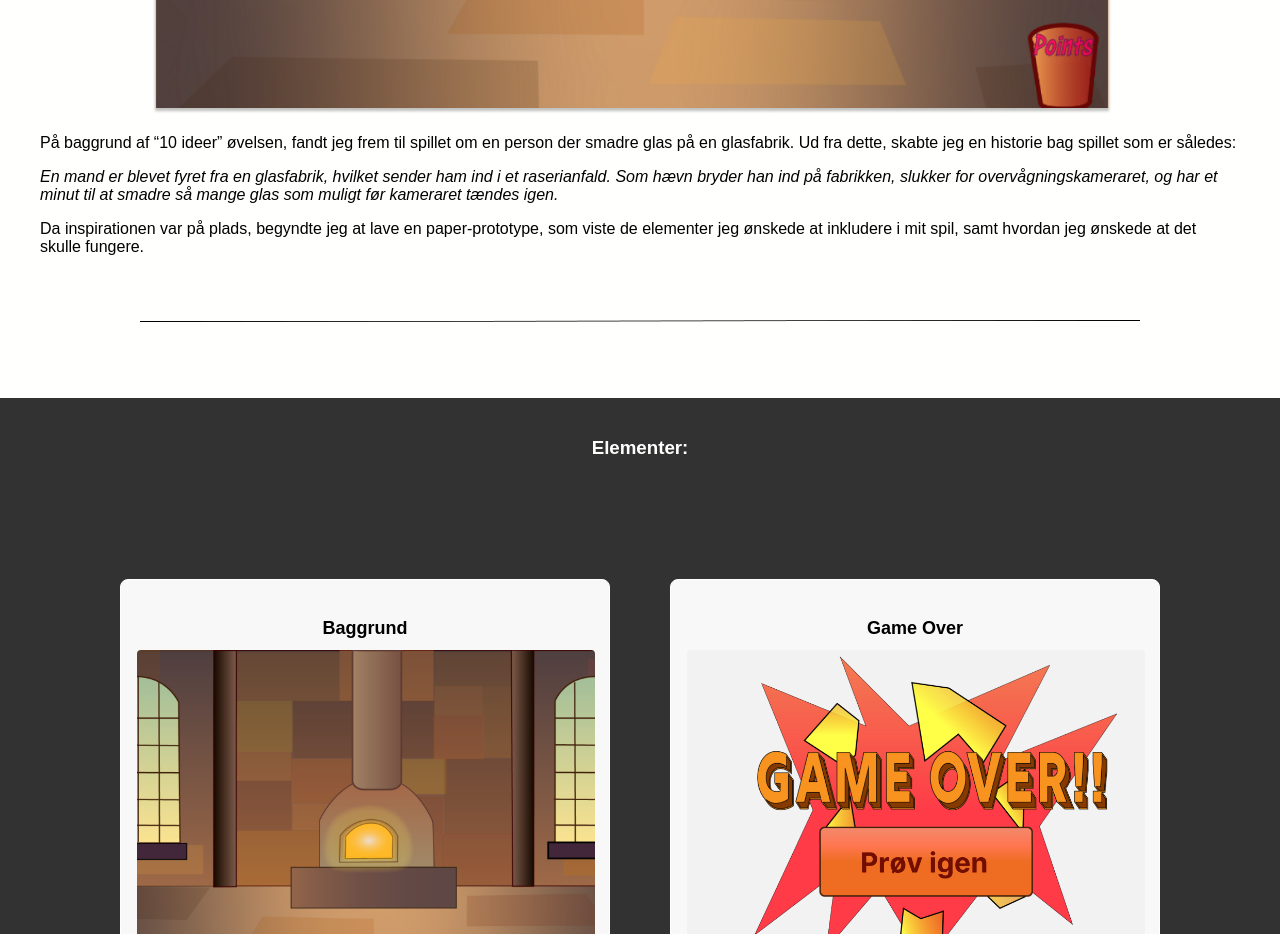
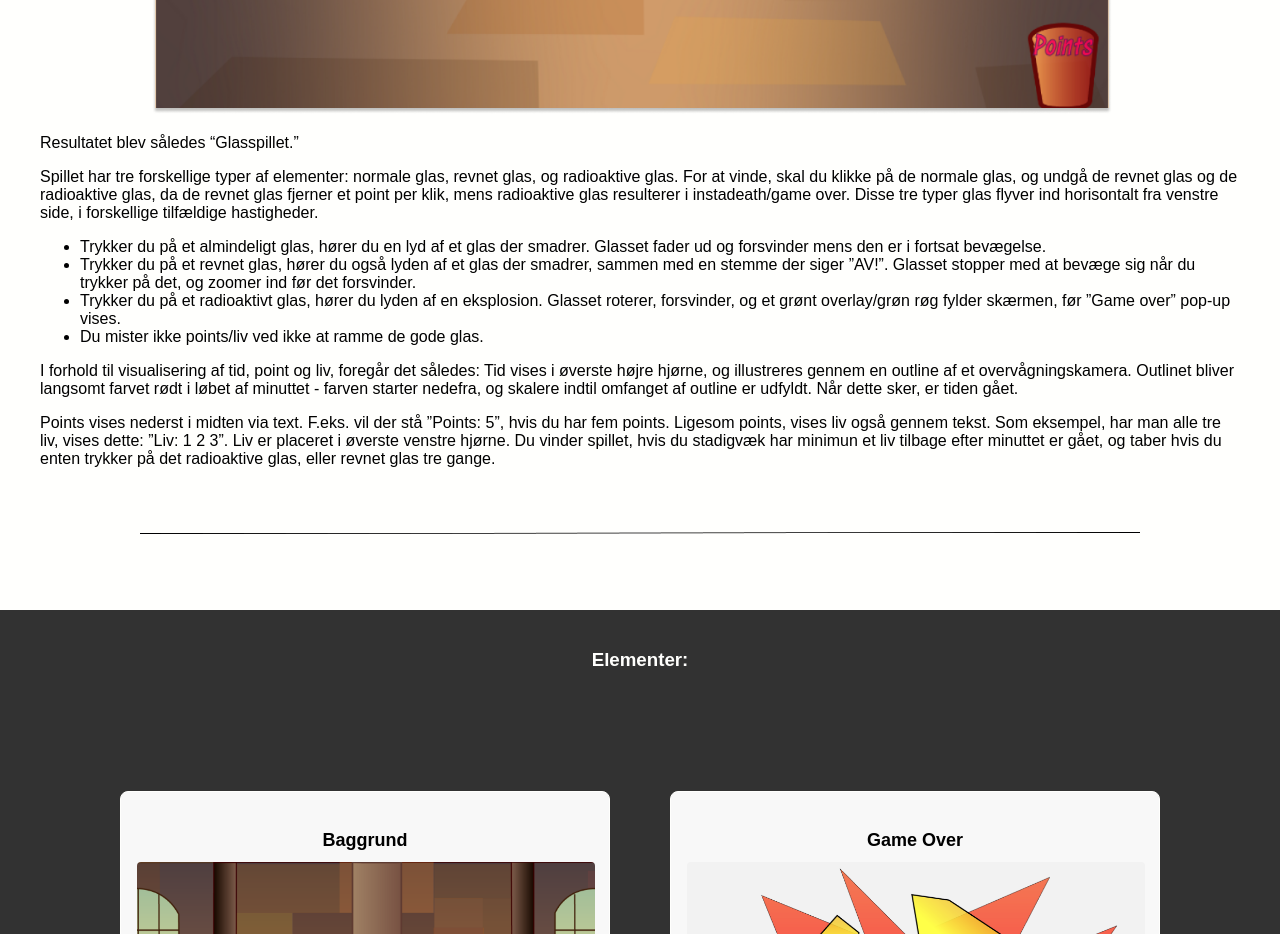
Before and after one commit to LeaFelg/portfoliosite, a plain HTML site: page glasspil.html in a window 1280 px wide. Shown: the part 2180-3114 px from the top of the page. Drawn offline with Linux system fonts and the light colour scheme.

Commit message:
add li tag

```diff
--- a/glasspil.html
+++ b/glasspil.html
@@ -70,11 +70,22 @@
                     <img class="line12" src="img/Line 1.png" alt="">
                     <div class="text">
                         <img class="spilscreen" src="img/spilpic.png" alt="">
-                        <p>På baggrund af “10 ideer” øvelsen, fandt jeg frem til spillet om en person der smadre glas på en glasfabrik.
-                        Ud fra dette, skabte jeg en historie bag spillet som er således:</p>
-                        <i>En mand er blevet fyret fra en glasfabrik, hvilket sender ham ind i et raserianfald.
-                        Som hævn bryder han ind på fabrikken, slukker for overvågningskameraret, og har et minut til at smadre så mange glas som muligt før kameraret tændes igen.</i>
-                        <p>Da inspirationen var på plads, begyndte jeg at lave en paper-prototype, som viste de elementer jeg ønskede at inkludere i mit spil, samt hvordan jeg ønskede at det skulle fungere.</p>
+                        <p>Resultatet blev således “Glasspillet.”</p>
+                        <p>
+                        Spillet har tre forskellige typer af elementer: normale glas, revnet glas, og radioaktive glas. For at vinde, skal du klikke på de normale glas, og undgå de revnet glas og de radioaktive glas, da de revnet glas fjerner et point per klik, mens radioaktive glas resulterer i instadeath/game over.
+                        Disse tre typer glas flyver ind horisontalt fra venstre side, i forskellige tilfældige hastigheder.</p>
+                        <ul>
+                            <li>Trykker du på et almindeligt glas, hører du en lyd af et glas der smadrer. Glasset fader ud og forsvinder mens den er i fortsat bevægelse.</li>
+                            <li>Trykker du på et revnet glas, hører du også lyden af et glas der smadrer, sammen med en stemme der siger ”AV!”. Glasset stopper med at bevæge sig når du trykker på det, og zoomer ind før det forsvinder.</li>
+                            <li>Trykker du på et radioaktivt glas, hører du lyden af en eksplosion. Glasset roterer, forsvinder, og et grønt overlay/grøn røg fylder skærmen, før ”Game over” pop-up vises.</li>
+                            <li>Du mister ikke points/liv ved ikke at ramme de gode glas.
+                            </li>
+                        </ul>
+                        <p>
+                            I forhold til visualisering af tid, point og liv, foregår det således:
+                            Tid vises i øverste højre hjørne, og illustreres gennem en outline af et overvågningskamera. Outlinet bliver langsomt farvet rødt i løbet af minuttet - farven starter nedefra, og skalere indtil omfanget af outline er udfyldt. Når dette sker, er tiden gået.</p>
+                        <p>Points vises nederst i midten via text. F.eks. vil der stå ”Points: 5”, hvis du har fem points. Ligesom points, vises liv også gennem tekst. Som eksempel, har man alle tre liv, vises dette: ”Liv: 1 2 3”. Liv er placeret i øverste venstre hjørne.
+                            Du vinder spillet, hvis du stadigvæk har minimun et liv tilbage efter minuttet er gået, og taber hvis du enten trykker på det radioaktive glas, eller revnet glas tre gange.</p>
                     </div>
                     <img class="line3" src="img/Line3.png" alt="">
                 </div>
```
